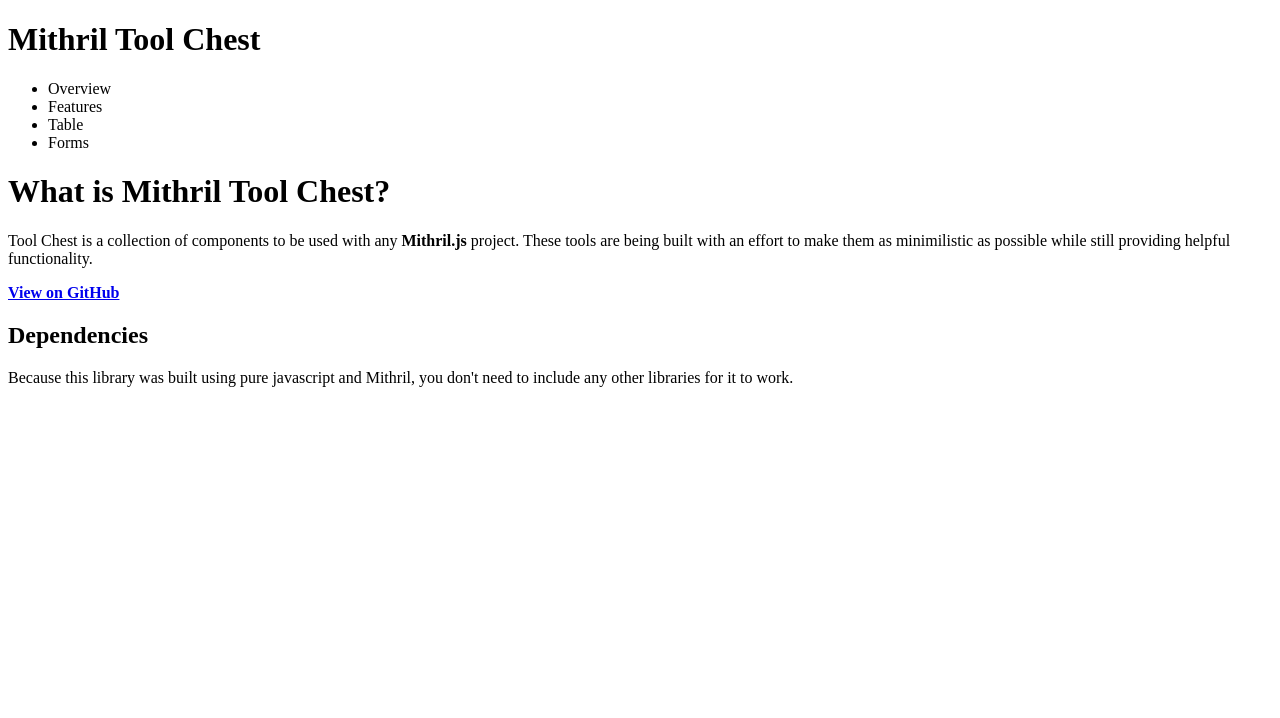
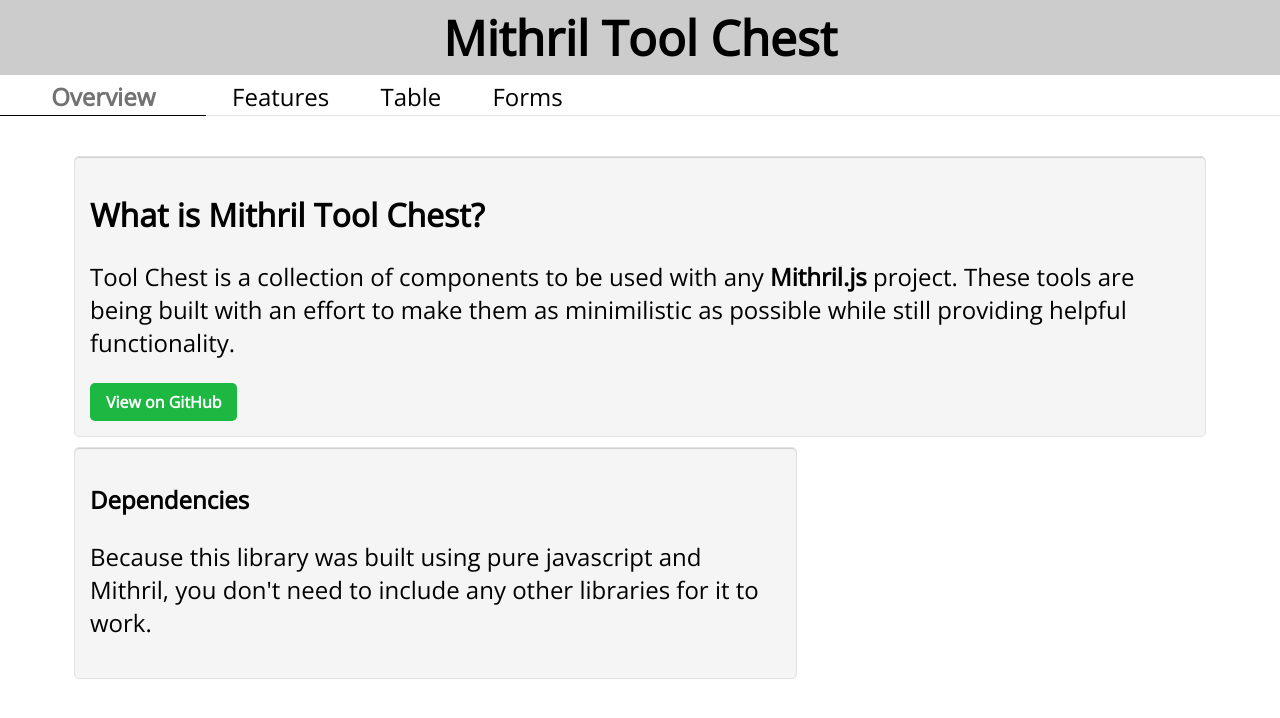
Before and after one commit to haymez/mithril_tool_chest, a website: page index.html in a window 1280 px wide. Drawn offline with nearby package versions, Linux system fonts and the light colour scheme; the site is published under a folder, as on GitHub Pages, so addresses that start at the root find nothing.

Commit message:
fixed issue with css files not loading

```diff
--- a/index.html
+++ b/index.html
@@ -4,9 +4,9 @@
   <meta name="viewport" content="width=device-width, initial-scale=1, maximum-scale=1">
   <link rel='stylesheet' type='text/css' href='https://cdnjs.cloudflare.com/ajax/libs/font-awesome/4.2.0/css/font-awesome.min.css'>
   <link href='http://fonts.googleapis.com/css?family=Open+Sans:300' rel='stylesheet' type='text/css'>
-  <link rel='stylesheet' type='text/css' href='/src/css/pure-min.css'>
-  <link rel='stylesheet' type='text/css' href='/src/css/base.css'>
-  <link rel='stylesheet' type='text/css' href='/src/css/nav.css'>
+  <link rel='stylesheet' type='text/css' href='src/css/pure-min.css'>
+  <link rel='stylesheet' type='text/css' href='src/css/base.css'>
+  <link rel='stylesheet' type='text/css' href='src/css/nav.css'>
   <script type='text/javascript' src='mithril.js'></script>
   <title>Mithril Widget Examples</title>
 </head>
```
